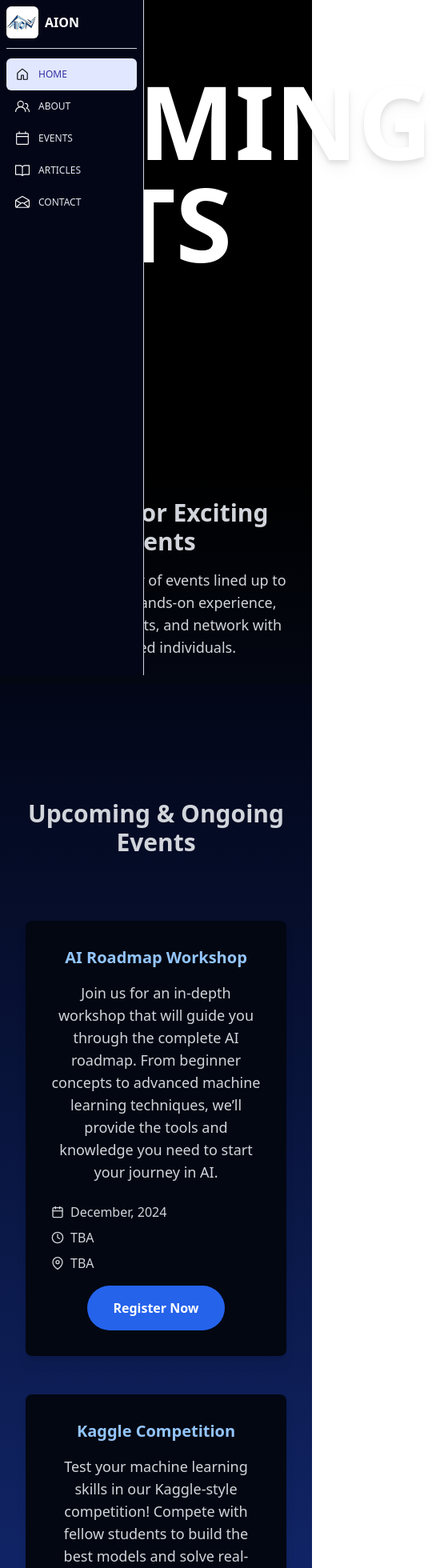
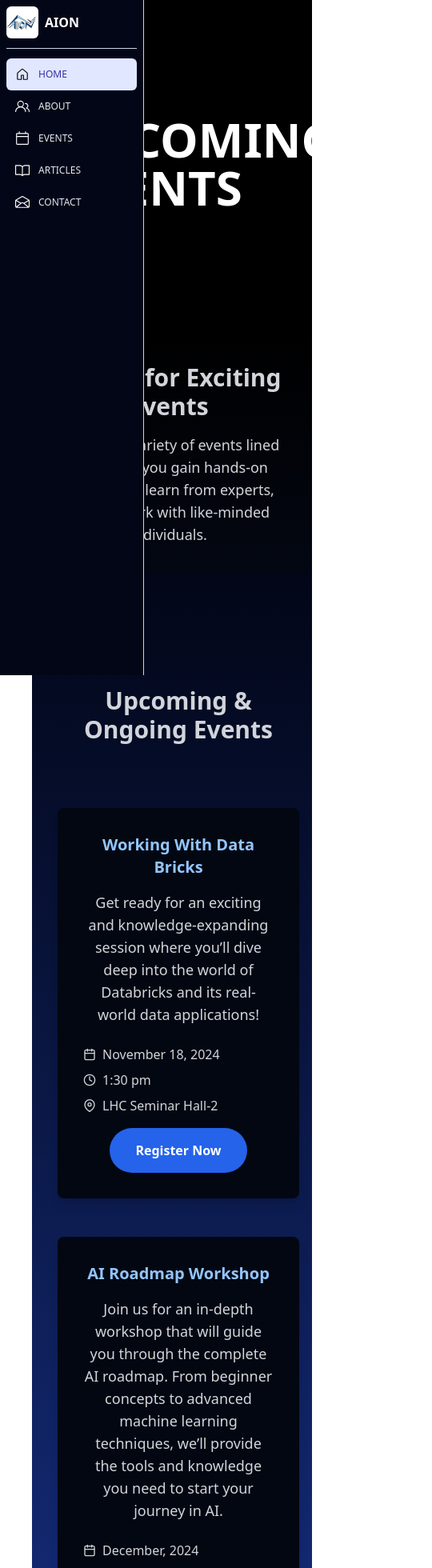
Before and after one commit to Gozfrth/aion, a React (Create React App) app: page /events in a window 390 px wide. Shown: the top 1960 px of the page at 80% size, 540 px wide, since content can reach past the window. Built offline with nearby package versions, Linux system fonts and the light colour scheme; grey boxes are pictures that could not be loaded.

Commit message:
Mobile viewing

```diff
--- a/src/components/Button.js
+++ /dev/null
@@ -1,52 +0,0 @@
-import className from 'classnames';
-//key-value pair where key is only included if value is true.
-
-function Button({
-    children,
-    primary,
-    secondary,
-    success,
-    warning,
-    danger,
-    outline,
-    rounded,
-    ...rest
- }) {
-    const classes = className(
-        rest.className,
-        'flex items-center px-3 py-1.5 border',
-        {
-            'border-blue-500 bg-blue-500': primary,
-            'border-gray-900 bg-gray-500': secondary,
-            'border-green-500 bg-green-500': success,
-            'border-yellow-400 bg-yellow-400': warning,
-            'border-red-500 bg-red-500': danger,
-            'rounded-full': rounded,
-            'text-white': !outline &&(primary || secondary || warning || danger),
-            'bg-white': outline,
-            'text-blue-500': outline && primary,
-            'text-gray-900': outline && secondary,
-            'text-green-500': outline && success,
-            'text-yellow-400': outline && warning,
-            'text-red-500': outline && danger,
-        });
-
-    return <button {...rest} className={classes} >
-        {children}
-    </button>;
-}
-
-Button.propTypes = {
-    checkVariationValue: ({ primary, secondary, success, warning, danger }) => {
-        const count = Number(!!primary)
-            +Number(!!secondary)
-            +Number(!!warning)
-            +Number(!!success)
-            +Number(!!danger);
-        if(count>1){
-            return new Error('only one of primary, secondary, success, warning, danger can be true')
-        }
-    },
-};
-
-export default Button;
--- a/src/pages/ArticlesPage.js
+++ b/src/pages/ArticlesPage.js
@@ -4,28 +4,36 @@ import { FiCalendar, FiClock, FiMapPin } from "react-icons/fi";
 function EventsPage() {
     const events = [
         {
+            title: "Working With Data Bricks",
+            date: "November 18, 2024",
+            time: "1:30 pm",
+            location: "LHC Seminar Hall-2",
+            description: "Get ready for an exciting and knowledge-expanding session where you’ll dive deep into the world of Databricks and its real-world data applications!",
+            status: "Upcoming",
+        },
+        {
             title: "AI Roadmap Workshop",
             date: "December, 2024",
             time: "TBA",
             location: "TBA",
-            description: "Join us for an in-depth workshop that will guide you through the complete AI roadmap. From beginner concepts to advanced machine learning techniques, we’ll provide the tools and knowledge you need to start your journey in AI.",
-            status: "Upcoming",
+            description: "Join us for an in-depth workshop that will guide you through the complete AI roadmap. We’ll provide the tools and knowledge you need to start your journey in AI.",
+            status: "TBA",
         },
-        {
-            title: "Kaggle Competition",
-            date: "February, 2024",
-            time: "TBA",
-            location: "TBA",
-            description: "Test your machine learning skills in our Kaggle-style competition! Compete with fellow students to build the best models and solve real-world data science problems. Great prizes await the top teams.",
-            status: "Upcoming",
-        },
+        // {
+        //     title: "Kaggle Competition",
+        //     date: "February, 2024",
+        //     time: "TBA",
+        //     location: "TBA",
+        //     description: "Test your machine learning skills in our Kaggle-style competition! Compete with fellow students to build the best models and solve real-world data science problems. Great prizes await the top teams.",
+        //     status: "TBA",
+        // },
         {
             title: "AI Week",
             date: "March, 2025",
             time: "TBA",
             location: "TBA",
             description: "AI Week is a week-long event where students, professionals, and AI enthusiasts come together to explore the latest advancements in AI. Join workshops, panel discussions, and networking events to dive deep into the future of AI and machine learning.",
-            status: "In Progress",
+            status: "TBA",
         },
     ];
 
@@ -33,12 +41,12 @@ function EventsPage() {
         <div className="text-gray-300 font-sans">
             <div className="flex overflow-hidden">
                 <div className="relative w-full h-[50vh] flex pl-40 bg-black bg-cover">
-                    <div className="absolute bg-black opacity-40"></div>
+                    <div className="absolute inset-0 bg-black opacity-40"></div>
 
                     <motion.h1
-                        className="ml-[120px] absolute z-10 w-1/2 text-9xl font-bold text-white drop-shadow-lg"
-                        initial={{ y: 20 }}
-                        animate={{ y: 40 }}
+                        className="left-32 top-16 absolute z-2 text-6xl md:text-9xl font-bold text-white drop-shadow-lg"
+                        initial={{ y: 40 }}
+                        animate={{ y: 80 }}
                         transition={{ duration: 4, ease: "easeInOut" }}
                     >
                         ARTICLES
@@ -46,7 +54,7 @@ function EventsPage() {
                 </div>
             </div>
 
-            <section className="p-8 md:p-16 bg-gradient-to-b from-black to-gray-950 flex items-center justify-center text-center">
+            <section className="ml-8 p-8 md:p-16 bg-gradient-to-b from-black to-blue-800 flex items-center justify-center text-center">
                 <div className="max-w-3xl">
                     <h2 className="text-3xl md:text-5xl font-semibold text-gray-300">
                         Join Us for Exciting Events
@@ -57,8 +65,8 @@ function EventsPage() {
                 </div>
             </section>
 
-            <section className="bg-slate-950 py-16 bg-gradient-to-b from-transparent to-blue-800">
-                <div className="max-w-6xl mx-auto px-8 text-center mt-20">
+            {/* <section className="ml-10 bg-slate-950 py-16 bg-gradient-to-b from-transparent to-blue-800">
+                <div className="max-w-6xl mx-auto pl-8 pr-4 text-center mt-20">
                     <h2 className="text-3xl md:text-4xl font-semibold text-gray-300 mb-8">Upcoming & Ongoing Events</h2>
                     <div className="grid grid-cols-1 md:grid-cols-2 gap-12 pt-12 pb-20">
                         {events.map((event, index) => (
@@ -84,25 +92,25 @@ function EventsPage() {
                                     <button
                                         className={`${event.status === "Upcoming"
                                             ? "bg-blue-600 hover:bg-blue-700"
-                                            : event.status === "In Progress"
+                                            : event.status === "Completed"
                                                 ? "bg-yellow-500 hover:bg-yellow-600"
                                                 : "bg-gray-500 hover:bg-gray-600"
-                                            } px-8 py-4 text-white font-semibold rounded-full transition duration-300`}
+                                            } ${event.status !== "TBA" ? "px-8 py-4 text-white font-semibold rounded-full transition duration-300" : ""}`}
                                     >
                                         {event.status === "Upcoming"
                                             ? "Register Now"
-                                            : event.status === "In Progress"
-                                                ? "Join Event"
-                                                : "Event Completed"}
+                                            : event.status === "Completed"
+                                                ? "Event Completed"
+                                                : ""}
                                     </button>
                                 </div>
                             </div>
                         ))}
                     </div>
                 </div>
-            </section>
+            </section> */}
 
-            <section className="bg-blue-800 text-white py-16 pb-20">
+            <section className="ml-8 bg-blue-800 text-white py-16 pb-20">
                 <div className="max-w-6xl mx-auto px-8 text-center">
                     <h2 className="text-3xl md:text-4xl font-semibold">
                         Don't Miss Out on Our Events!
--- a/src/pages/EventsPage.js
+++ b/src/pages/EventsPage.js
@@ -4,49 +4,58 @@ import { FiCalendar, FiClock, FiMapPin } from "react-icons/fi";
 function EventsPage() {
     const events = [
         {
+            title: "Working With Data Bricks",
+            date: "November 18, 2024",
+            time: "1:30 pm",
+            location: "LHC Seminar Hall-2",
+            description: "Get ready for an exciting and knowledge-expanding session where you’ll dive deep into the world of Databricks and its real-world data applications!",
+            status: "Upcoming",
+        },
+        {
             title: "AI Roadmap Workshop",
             date: "December, 2024",
             time: "TBA",
             location: "TBA",
             description: "Join us for an in-depth workshop that will guide you through the complete AI roadmap. From beginner concepts to advanced machine learning techniques, we’ll provide the tools and knowledge you need to start your journey in AI.",
-            status: "Upcoming",
+            status: "TBA",
         },
-        {
-            title: "Kaggle Competition",
-            date: "February, 2024",
-            time: "TBA",
-            location: "TBA",
-            description: "Test your machine learning skills in our Kaggle-style competition! Compete with fellow students to build the best models and solve real-world data science problems. Great prizes await the top teams.",
-            status: "Upcoming",
-        },
+        // {
+        //     title: "Kaggle Competition",
+        //     date: "February, 2024",
+        //     time: "TBA",
+        //     location: "TBA",
+        //     description: "Test your machine learning skills in our Kaggle-style competition! Compete with fellow students to build the best models and solve real-world data science problems. Great prizes await the top teams.",
+        //     status: "TBA",
+        // },
         {
             title: "AI Week",
             date: "March, 2025",
             time: "TBA",
             location: "TBA",
             description: "AI Week is a week-long event where students, professionals, and AI enthusiasts come together to explore the latest advancements in AI. Join workshops, panel discussions, and networking events to dive deep into the future of AI and machine learning.",
-            status: "In Progress",
+            status: "TBA",
         },
     ];
 
     return (
         <div className="text-gray-300 font-sans">
-            <div className="relative w-full h-[70vh] flex bg-black bg-cover">
-                {/* Title Section */}
-                <div className="w-1/2 flex items-center justify-center pl-40 bg-black">
+            <div className="flex overflow-hidden">
+                <div className="relative w-full h-[50vh] flex pl-40 bg-black bg-cover">
+                    <div className="absolute inset-0 bg-black opacity-40"></div>
+
                     <motion.h1
-                        className="text-9xl font-bold text-white drop-shadow-lg"
-                        initial={{ y: -100 }}
-                        animate={{ y: -80 }}
+                        className="left-20 top-16 absolute z-2 text-6xl md:text-9xl font-bold text-white drop-shadow-lg"
+                        initial={{ y: 40 }}
+                        animate={{ y: 80 }}
                         transition={{ duration: 4, ease: "easeInOut" }}
                     >
                         UPCOMING EVENTS
                     </motion.h1>
                 </div>
 
-                {/* Video Section */}
-                <div className="w-1/2 relative h-full flex items-center justify-center p-40">
-                    {/* Background Video */}
+            </div>
+            <div className="w-full h-full flex items-center justify-center pb-40 bg-black bg-cover hidden md:flex">
+                <div>
                     <img
                         className="w-full h-full object-cover"
                         src="../../videos/phineas.gif"
@@ -57,8 +66,7 @@ function EventsPage() {
                 </div>
             </div>
 
-
-            <section className="p-8 md:p-16 bg-gradient-to-b from-black to-gray-950 text-center">
+            <section className="ml-8 p-8 md:p-16 bg-gradient-to-b from-black to-gray-950 text-center">
                 <h2 className="text-3xl md:text-5xl font-semibold text-gray-300">
                     Join Us for Exciting Events
                 </h2>
@@ -67,8 +75,8 @@ function EventsPage() {
                 </p>
             </section>
 
-            <section className="bg-slate-950 py-16 bg-gradient-to-b from-transparent to-blue-800">
-                <div className="max-w-6xl mx-auto px-8 text-center mt-20">
+            <section className="ml-10 bg-slate-950 py-16 bg-gradient-to-b from-transparent to-blue-800">
+                <div className="max-w-6xl mx-auto pl-8 pr-4 text-center mt-20">
                     <h2 className="text-3xl md:text-4xl font-semibold text-gray-300 mb-8">Upcoming & Ongoing Events</h2>
                     <div className="grid grid-cols-1 md:grid-cols-2 gap-12 pt-12 pb-20">
                         {events.map((event, index) => (
@@ -94,16 +102,16 @@ function EventsPage() {
                                     <button
                                         className={`${event.status === "Upcoming"
                                             ? "bg-blue-600 hover:bg-blue-700"
-                                            : event.status === "In Progress"
+                                            : event.status === "Completed"
                                                 ? "bg-yellow-500 hover:bg-yellow-600"
                                                 : "bg-gray-500 hover:bg-gray-600"
-                                            } px-8 py-4 text-white font-semibold rounded-full transition duration-300`}
+                                            } ${event.status !== "TBA" ? "px-8 py-4 text-white font-semibold rounded-full transition duration-300" : ""}`}
                                     >
                                         {event.status === "Upcoming"
                                             ? "Register Now"
-                                            : event.status === "In Progress"
-                                                ? "Join Event"
-                                                : "Event Completed"}
+                                            : event.status === "Completed"
+                                                ? "Event Completed"
+                                                : ""}
                                     </button>
                                 </div>
                             </div>
@@ -112,7 +120,7 @@ function EventsPage() {
                 </div>
             </section>
 
-            <section className="bg-blue-800 text-white py-16 pb-20">
+            <section className="ml-8 bg-blue-800 text-white py-16 pb-20">
                 <div className="max-w-6xl mx-auto px-8 text-center">
                     <h2 className="text-3xl md:text-4xl font-semibold">
                         Don't Miss Out on Our Events!
```
Also changed, not shown: src/App.js (+16 -1 lines), src/components/Card.js (+6 -2 lines), src/components/CardContainer.js (+8 -12 lines), src/components/SidebarTute.js (+52 -4 lines), src/pages/AboutUsPage.js (+6 -8 lines), src/pages/ContactUsPage.js (+9 -9 lines), src/pages/Home.js (+17 -19 lines).
